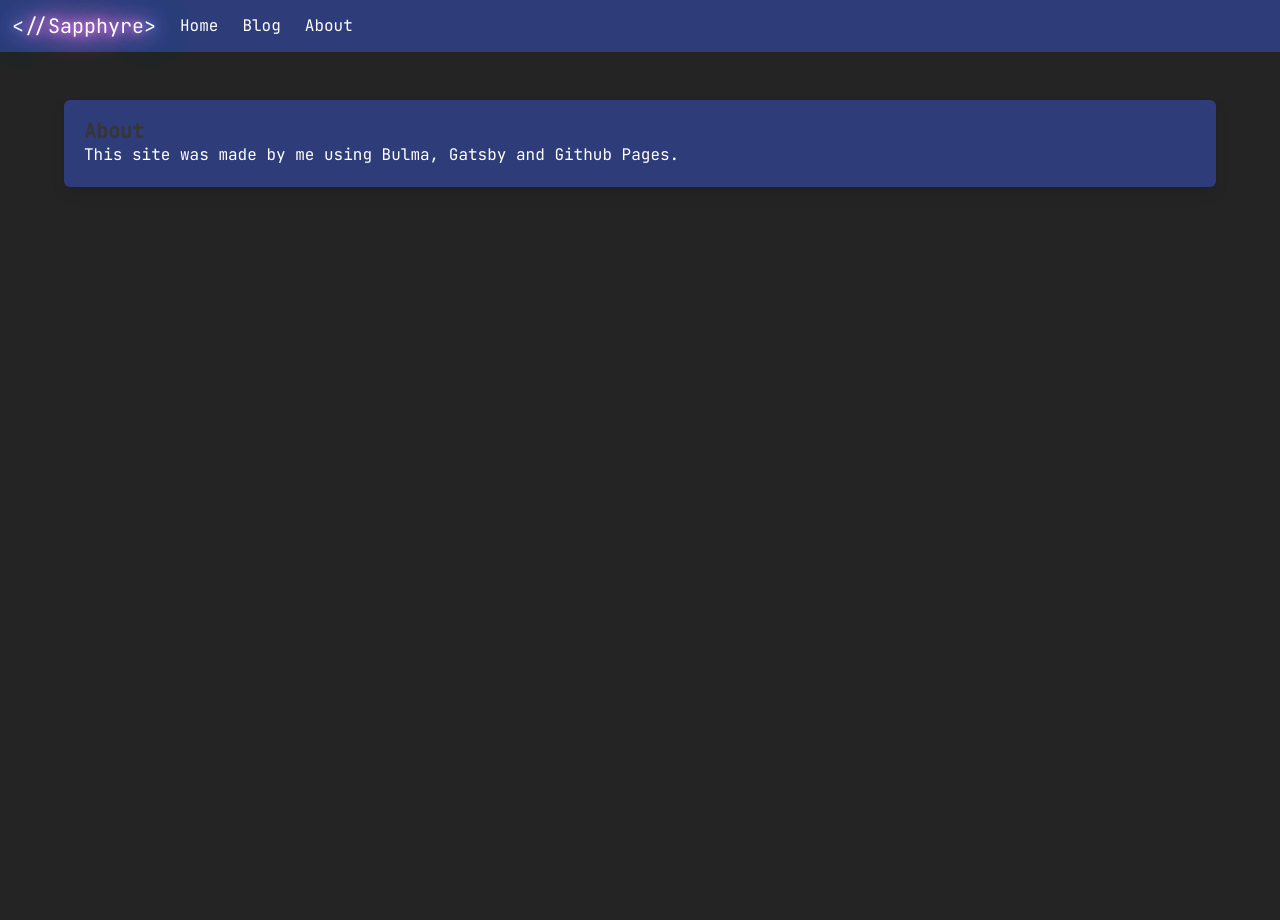
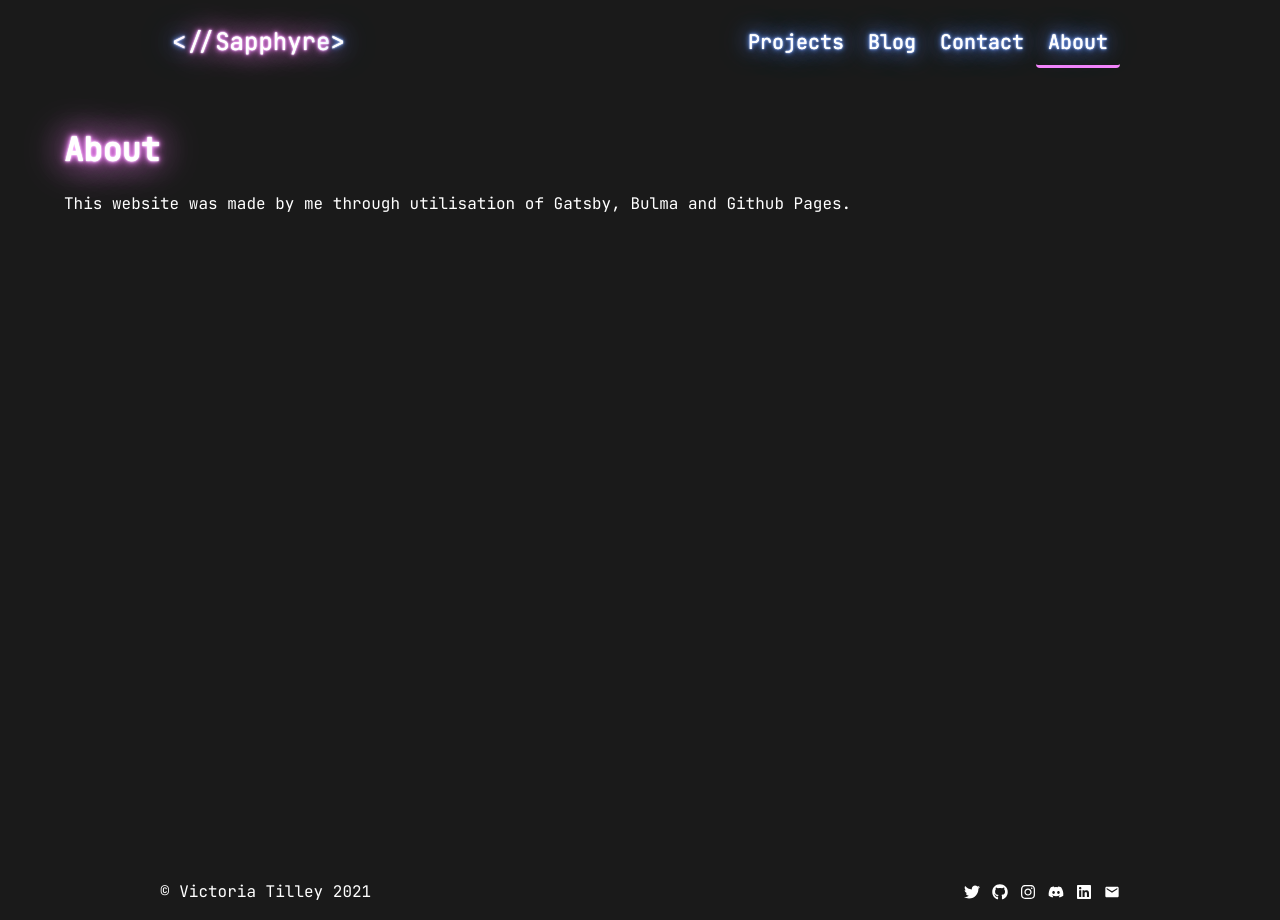
Before and after one commit to sapphyree/sapphyree.github.io, a Gatsby site: page /about in a window 1280 px wide. Before the commit the page ends 800 px from the top, so only its background shows below. Built offline with nearby package versions, Linux system fonts and the light colour scheme; Gatsby itself is replaced by a stand-in of ours.

Commit message:
Overhaul glow code, add blog ordering, add socials

```diff
--- /dev/null
+++ b/content/posts/new-amazing-blog-post.md
@@ -0,0 +1,7 @@
+---
+slug: "/blog/new-amazing-blog-post"
+date: "2021-07-27"
+title: "new amazing blog post"
+---
+
+Using this to test the new date sorting functionality.
--- a/data/navbar.yaml
+++ b/data/navbar.yaml
@@ -1,6 +1,8 @@
-- name: "Home"
-  link: "/"
+- name: "Projects"
+  link: "/projects"
 - name: "Blog"
   link: "/blog"
+- name: "Contact"
+  link: "/contact"
 - name: "About"
   link: "/about"
--- a/gatsby-config.js
+++ b/gatsby-config.js
@@ -3,7 +3,7 @@ module.exports = {
     title: `Victoria Tilley`,
     display: "<//Sapphyre>",
     author: `Victoria Tilley`,
-    description: `My personal website full of dumbness and fun.`,
+    description: `CS student interested in fullstack development, game development and other neat stuff!`,
     social: {
       twitter: `ssapphyree`,
       instagram: `ssapphyree`,
--- /dev/null
+++ b/src/components/footer.js
@@ -0,0 +1,31 @@
+import { useStaticQuery, graphql } from "gatsby"
+import React from "react"
+import Socials from "./socials"
+
+export default function Footer() {
+    const data = useStaticQuery(graphql`
+    query {
+        site {
+          siteMetadata {
+            display
+            author
+            description
+          }
+        }
+      }
+    `)
+    const { author, description, display } = data.site.siteMetadata
+
+    return (
+        <footer className="footer">
+            <nav className="level">
+                <div className="level-left">
+                    <p>© {author} 2021</p>
+                </div>
+                <div className="level-right">
+                    <Socials />
+                </div>
+            </nav>
+        </footer>
+    )
+}
--- a/src/components/nav.js
+++ b/src/components/nav.js
@@ -28,7 +28,7 @@ export default function Nav() {
         <NavBar>
           <NavBrand title={display}></NavBrand>
           <NavMenu>
-            <NavStart items={items}></NavStart>
+            <NavEnd items={items}></NavEnd>
           </NavMenu>
         </NavBar>
       )
@@ -36,7 +36,7 @@ export default function Nav() {
 
 function NavBar ({ children }) {
     return (
-        <div className="navbar is-primary">
+        <div className="navbar is-spaced is-transparent">
             {children}
         </div>
     )
@@ -45,8 +45,8 @@ function NavBar ({ children }) {
 function NavBrand ({ title }) {
     return (
         <div className="navbar-brand">
-            <div className="navbar-item is-size-5">
-                <h1><span class="glow_blue">{title.substring(0,1)}</span><span class="glow_pink">{title.substring(1,11)}</span><span class="glow_blue">{title.substring(11,12)}</span></h1>
+            <div className="navbar-item is-size-4">
+                <Link to="/" ><span class="glowBlue">{title.substring(0,1)}</span><span class="glowPink">{title.substring(1,11)}</span><span class="glowBlue">{title.substring(11,12)}</span></Link>
             </div>
         </div>
     )
@@ -54,26 +54,27 @@ function NavBrand ({ title }) {
 
 function NavMenu ({ children }) {
     return (
-        <div className="navbar-menu is-active is-primary">{children}</div>
+        <div className="navbar-menu is-active is-transparent">{children}</div>
     )
 }
 
-function NavStart ({ items }) {
+function NavEnd ({ items }) {
     return (
-        <div className="navbar-start">
+        <div className="navbar-end">
             {items.map((item, index) => {
                 if (item.link[0] === "/") {
                     return (
                         <Link
                             to={item.link}
-                            className="navbar-item"
+                            className="navbar-item is-tab is-size-5"
+                            activeClassName="is-active"
                         >
-                            {item.name}
+                            <span class="glowBlue">{item.name}</span>
                         </Link>
                     )
                 } else {
                     return (
-                        <a href={item.link} className="navbar-item">{item.name}</a>
+                        <a href={item.link} className="navbar-item is-size-5"><span class="glowBlue">{item.name}</span></a>
                     )
                 }
             })}
--- a/src/components/socials.js
+++ b/src/components/socials.js
@@ -1,19 +1,22 @@
 import React from "react";
 import { Link, graphql, useStaticQuery } from "gatsby";
-import { FaTwitter } from "react-icons/fa";
+import { FaDiscord, FaGithub, FaInstagram, FaLinkedin, FaMailBulk, FaTwitter } from "react-icons/fa";
+import { MdEmail } from "react-icons/md";
 
 
-export default function Social() {
-
-
-
+export default function Socials() {
+    let iconStyles = { color: "white" };
 
     return (
-        <div className="panel is-primary">
-            <p className="panel-heading">Socials</p>
-                <a className="panel-block is-warning">Test</a>
-                    <span className="panel-icon"><FaTwitter /></span>
-                <a className="panel-block">Test</a>
-        </div>
+        <nav className="level is-mobile">
+            <div className="level-left">
+                <a className="level-item has-text-white" href="https://www.twitter.com/ssapphyree"><FaTwitter /></a>
+                <a className="level-item has-text-white" href="https://www.github.com/sapphyree"><FaGithub /></a>
+                <a className="level-item has-text-white" href="https://www.instagram.com/ssapphyree"><FaInstagram /></a>
+                <a className="level-item has-text-white" href="https://www.discord.com/users/126210192378429440"><FaDiscord /></a>
+                <a className="level-item has-text-white" href="https://www.linkedin.com/in/victoria-tilley-09a84a1aa"><FaLinkedin /></a>
+                <a className="level-item has-text-white" href="mailto:victoriartilley@gmail.com"><MdEmail /></a>
+            </div>
+        </nav>
     )
 }
--- a/src/layouts/basic.js
+++ b/src/layouts/basic.js
@@ -1,11 +1,13 @@
 import React from "react"
 import "../styles/global.scss"
 import Nav from "../components/nav"
+import Footer from "../components/footer"
 
 export default function Full({ children }) {
   return (
     <Layout>
       <Section>{children}</Section>
+      <Footer />
     </Layout>
   )
 }
--- a/src/pages/404.js
+++ b/src/pages/404.js
@@ -5,8 +5,9 @@ import "../styles/global.scss"
 export default function NotFoundPage () {
   return (
     <Full>
-      <div className="box has-background-info">
-        You've found the 404 page. You trying to get somewhere you're not allowed, choom?
+      <div className="content">
+        <h1 className="title has-text-white"><span className="glowPink">Error 404</span></h1>
+        <p>The page you have attempted to go to is broken, inactive or not yet finished.</p>
       </div>
     </Full>
   )
--- a/src/pages/about.js
+++ b/src/pages/about.js
@@ -5,14 +5,11 @@ import "../styles/global.scss"
 export default function AboutPage () {
   return (
     <Full>
-     <div className="columns">
-       <div className="column">
-         <div className="box has-background-primary">
-             <h1 className="title is-5">About</h1>
-             This site was made by me using Bulma, Gatsby and Github Pages.
-         </div>
-       </div>
-     </div>
-   </Full>
+      <div className="content">
+        <h1 className="title has-text-white"><span className="glowPink">About</span></h1>
+        <p>This website was made by me through utilisation of Gatsby, Bulma and Github Pages.</p>
+      </div>
+      <section className="section is-large"></section>
+    </Full>
   )
 }
--- a/src/styles/global.scss
+++ b/src/styles/global.scss
@@ -4,38 +4,42 @@
 @import url('https://fonts.googleapis.com/css2?family=JetBrains+Mono&display=swap');
 $family-sans-serif: "JetBrains Mono", sans-serif;
 $family-primary:$family-sans-serif;
-$body-background-color: $black-ter;
-$primary: #2e3d79;
-$primary-dark: #3c50a0;
-$content-blockquote-background-color: $primary-dark;
-$navbar-dropdown-background-color: #3c50a0;
-$info: #f27de8;
+$black: #1a1a1a;
+$body-background-color: $black;
 $text: $white;
+$primary: #618ded;
+$primary-dark: darken($primary, 40%);
+$info: #f685fc;
+$box-background-color: lighten($black, 3%);
+$footer-background-color: $black;
+$footer-padding: 1rem 10rem 1rem;
+$navbar-background-color: $black;
+$navbar-tab-active-border-bottom-color: #f685fc;
+$navbar-tab-hover-border-bottom-color: #f685fc;
+$navbar-padding-horizontal: 10rem;
 
-.glow_blue {
-    animation: glowBlue 1s infinite;
+.glowBlue {
+    color: #fff;
+    text-shadow:
+        0 0 0.033em #fff,
+        0 0 0.08em #fff,
+        0 0 0.1em #618ded,
+        0 0 0.2em #618ded,
+        0 0 0.3em #618ded,
+        0 0 1em #618ded,
+        0 0 1.5em #618ded;
 }
 
-.glow_pink {
-    animation: glowPink 1s infinite;
-}
-
-@keyframes glowBlue {
-    from {
-        text-shadow: 0 0 10px #618ded, 0 0 20px #618ded, 0 0 30px #618ded, 0 0 40px #618ded, 0 0 50px #618ded, 0 0 60px #618ded, 0 0 70px #618ded;
-    }
-    to {
-        text-shadow: 0 0 10px #618ded, 0 0 20px #618ded, 0 0 30px #618ded, 0 0 40px #618ded, 0 0 50px #618ded, 0 0 60px #618ded, 0 0 70px #618ded;
-    }
-}
-
-@keyframes glowPink {
-    from {
-        text-shadow: 0 0 10px #f685fc, 0 0 20px #f685fc, 0 0 30px #f685fc, 0 0 40px #f685fc;
-    }
-    to {
-        text-shadow: 0 0 10px #f685fc, 0 0 20px #f685fc, 0 0 30px #f685fc, 0 0 40px #f685fc;
-    }
+.glowPink {
+    color: #fff;
+    text-shadow:
+        0 0 0.033em #fff,
+        0 0 0.08em #fff,
+        0 0 0.1em #f685fc,
+        0 0 0.2em #f685fc,
+        0 0 0.3em #f685fc,
+        0 0 1em #f685fc,
+        0 0 1.5em #f685fc;
 }
 
 @import "./node_modules/bulma/bulma.sass";
--- a/src/templates/blog-template.js
+++ b/src/templates/blog-template.js
@@ -7,9 +7,9 @@ export default function BlogPost({ data }) {
   return (
     <Full>
       <div className="columns">
-      <div className="column has-background-primary is-half">
+      <div className="column is-half">
           <div className="content">
-            <h1 className="title">{post.frontmatter.title}</h1>
+            <h1 className="title has-text-white">{post.frontmatter.title}</h1>
             <div dangerouslySetInnerHTML={{ __html: post.html }}></div>
           </div>
       </div>
```
Also changed, not shown: src/components/hero.js (+11 -6 lines), src/layouts/home.js (+2 -18 lines), src/pages/blog.js (+6 -5 lines), src/pages/index.js (+2 -7 lines).
